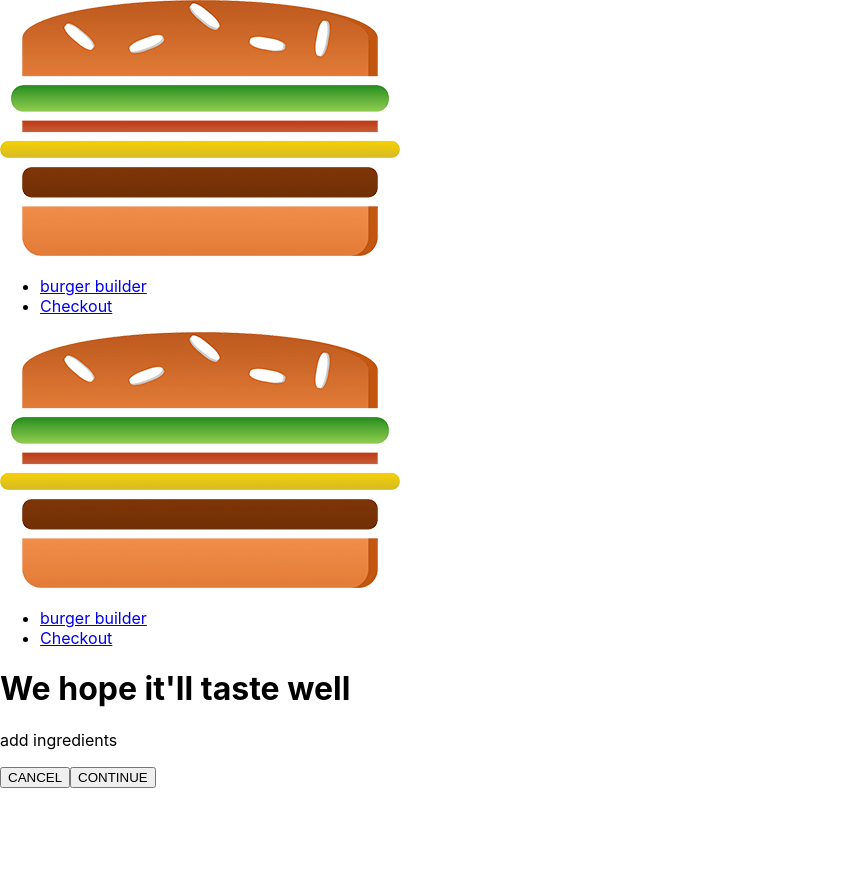
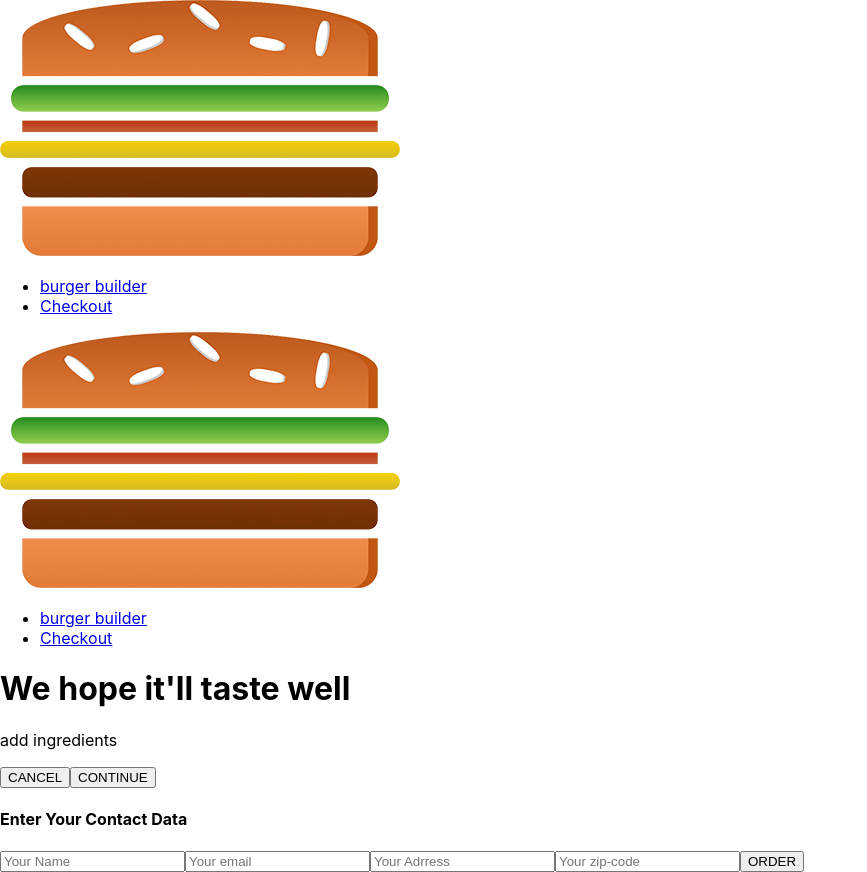
Before and after one commit to helping083/react-app-test, a React app in the folder my-app/: page /checkout in a window 1280 px wide. Both pictures are taken after a click on the button "CONTINUE". Shown: the whole page, without its empty margins (0-867 px from the left). Before the commit the page ends 800 px from the top, so only its background shows below. Built offline with nearby package versions, Linux system fonts and the light colour scheme.

Commit message:
submission form

```diff
--- a/my-app/src/hoc/Checkout/Checkout.js
+++ b/my-app/src/hoc/Checkout/Checkout.js
@@ -1,5 +1,7 @@
 import React, { Component } from 'react';
 import CheckoutSummary from '../../components/Order/CheckoutSummary/CheckoutSummary';
+import { Route } from 'react-router-dom';
+import ContactData from './ContactData/ContactData';
 
 class Checkout extends Component {
     state = {
@@ -11,6 +13,7 @@
         }
     }
     componentDidMount() {
+        console.log('props in check', this.props)
         const queryString = require('query-string');
         const parsed = queryString.parse(this.props.location.search);
         let ingredients = {}
@@ -33,6 +36,7 @@
                   onCheckoutCancelled={this.checkoutCancelledHandler}
                   onCheckoutContinued={this.checkoutContinuedHandler}
                   ingredients={this.state.ingredients}/>
+                <Route path={this.props.match.path + '/contact-data'} component={ContactData}/>
             </div>
         );
     }
--- /dev/null
+++ b/my-app/src/hoc/Checkout/ContactData/ContactData.css
@@ -0,0 +1,16 @@
+.ContactData {
+    margin: 20px auto;
+    width: 80%;
+    text-align: center;
+    box-shadow: 0px 2px 3px #ccc;
+    border: 1px solid #eee;
+    padding: 10px;
+}
+.Input {
+    display: block
+}
+@media(min-width: 600px) {
+    .ContactData {
+      width: 500px;
+    }
+}
--- /dev/null
+++ b/my-app/src/hoc/Checkout/ContactData/ContactData.js
@@ -0,0 +1,30 @@
+import React, {Component} from 'react';
+import Button from '../../../components/UI-parts/Button/Button';
+import classes from './ContactData.css';
+
+class ContactData extends Component {
+    state = {
+        name: '',
+        email: '',
+        address: {
+            street: '',
+            postalCode: ''
+        }
+    }
+    render() {
+        return (
+            <div className={classes.ContactData}>
+                <h4>Enter Your Contact Data</h4>
+                <form>
+                  <input className={classes.Input} type="text" name="name" placeholder="Your Name"/>
+                  <input className={classes.Input} type="email" name="email" placeholder="Your email"/>
+                  <input className={classes.Input} type="text" name="street" placeholder="Your Adrress"/>
+                  <input className={classes.Input} type="number" name="postalCode" placeholder="Your zip-code"/>
+                  <Button btnType = "Success">ORDER</Button>
+                </form>
+            </div>
+        );
+    }
+}
+
+export default ContactData;
```
